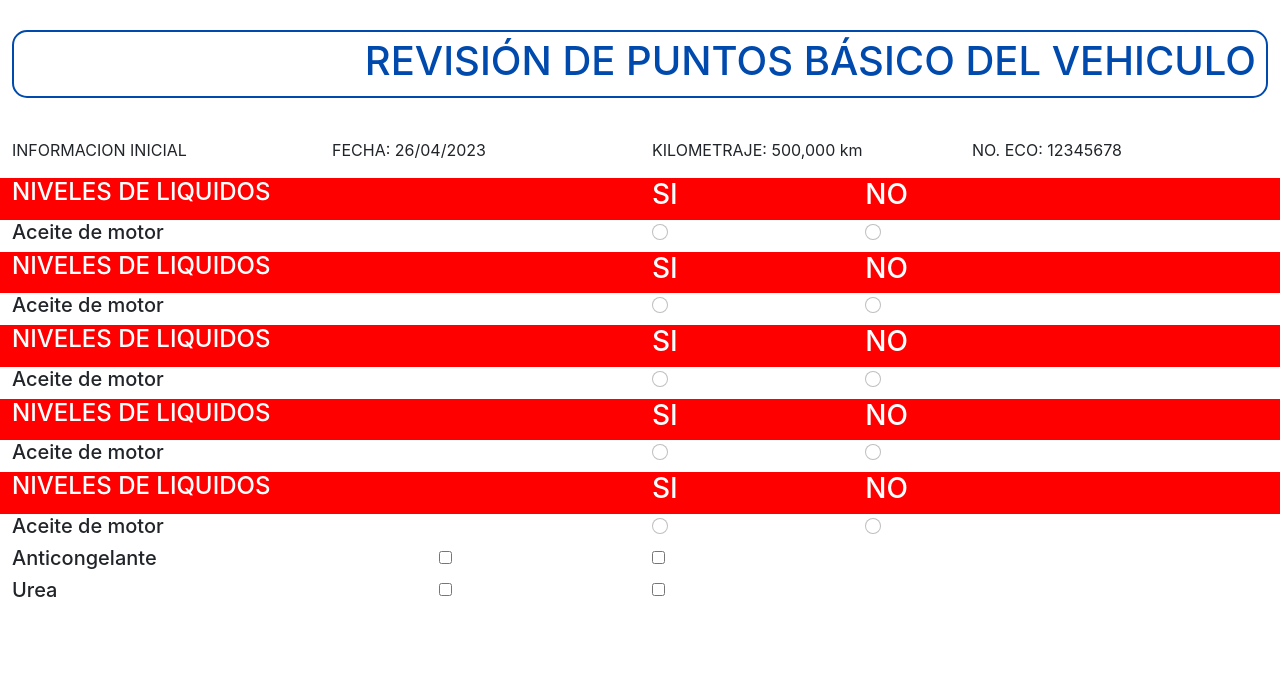
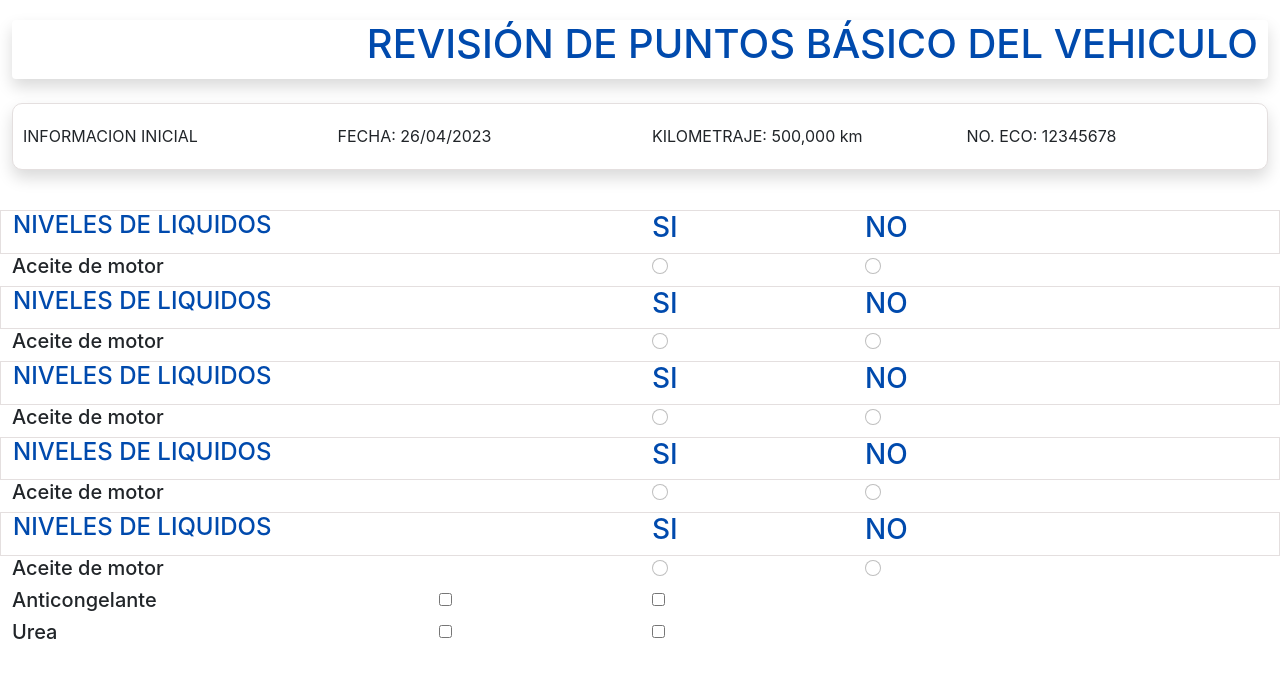
Before and after one commit to Diegojrpaq/check-vehiculo, a React (Create React App) app: page / in a window 1280 px wide. Shown: the top 678 px of the page. Built offline with nearby package versions, Linux system fonts and the light colour scheme.

Commit message:
agregamos primer propuesta de estilos

```diff
--- a/public/index.html
+++ b/public/index.html
@@ -25,6 +25,7 @@
   <title>Jrpaqueteria</title>
   <link href="https://cdn.jsdelivr.net/npm/bootstrap@5.0.2/dist/css/bootstrap.min.css" rel="stylesheet"
     integrity="sha384-EVSTQN3/azprG1Anm3QDgpJLIm9Nao0Yz1ztcQTwFspd3yD65VohhpuuCOmLASjC" crossorigin="anonymous">
+
 </head>
 
 <body>
--- a/src/App.jsx
+++ b/src/App.jsx
@@ -22,12 +22,12 @@ function App() {
       <div className="container-fluid">
         <div className="row">
           <div className="col-12">
-            <div className="title ">
+            <div className="title shadow mb-4 rounded">
               <h1>{config.title}</h1>
             </div>
           </div>
         </div>
-        <div className="info">
+        <div className="info shadow">
           <div className="row">
             <div className="col-12 col-md-3">
               <p className='info-item'>{config.datainfo.head}</p>
--- a/src/Css/App.css
+++ b/src/Css/App.css
@@ -1,4 +1,12 @@
 :root{
+
+}
+
+body{
+  /* background: #E0E4FF; */
+  /* background: #ECECEC; */
+  /* background: #f7f7ff; */
+  /* background: #EEEEFF; */
 
 }
 .container-fluid, .container{
@@ -7,23 +15,39 @@
 .title{
  /*  background: #004AAD;
   color: white; */
+  background: white
+  ;
   color: #004AAD;
-  border: #004AAD 2px solid;
-  margin-top: 30px;
-  padding-top: 5px;
+  border: v  1px solid;
+  /* border: #cee0f7  1px solid; */
+  margin-top: 20px;
+  /* padding-top: 5px; */
   padding-right: 10px;
   padding-bottom: 3px;
   text-align: right;
-  border-radius: 15px;
+  border-radius: 10px;
+
 }
 
 .info{
-  margin-top: 40px ;
+  margin: 0px 0px 40px 0px;
+  background: white;
+  border-radius: 10px;
+  padding: 10px;
+  padding-bottom: 5px;
+  border: rgb(228, 223, 223) 1px solid ;
+ /*  border: #cee0f7 1px solid ; */
+
+
+}
+
+.info-item{
+  padding-top: 10px;
 }
 
 .title-secction{
-  background: red !important;
-  color: white;
+  border:1px  rgb(228, 223, 223) solid;
+  color: #004AAD;
 }
 .item-box{
   color:red;
```
